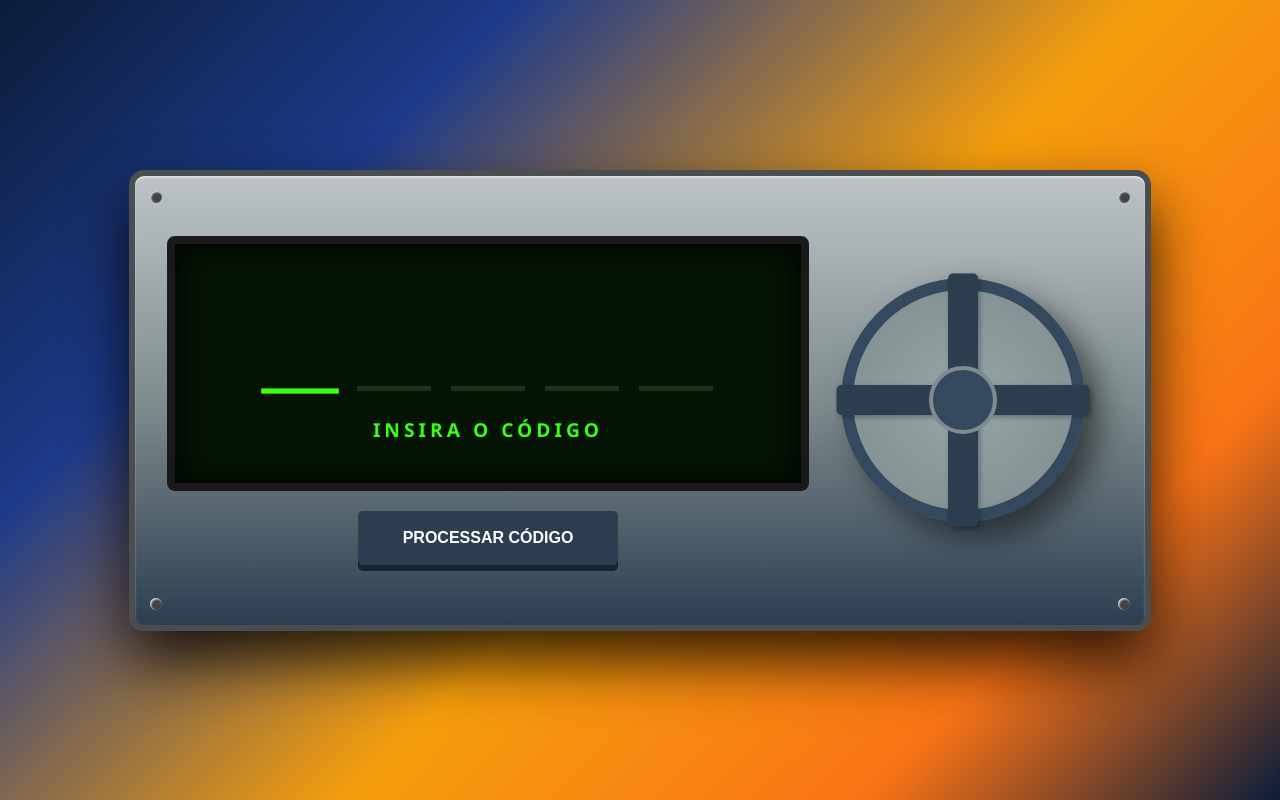
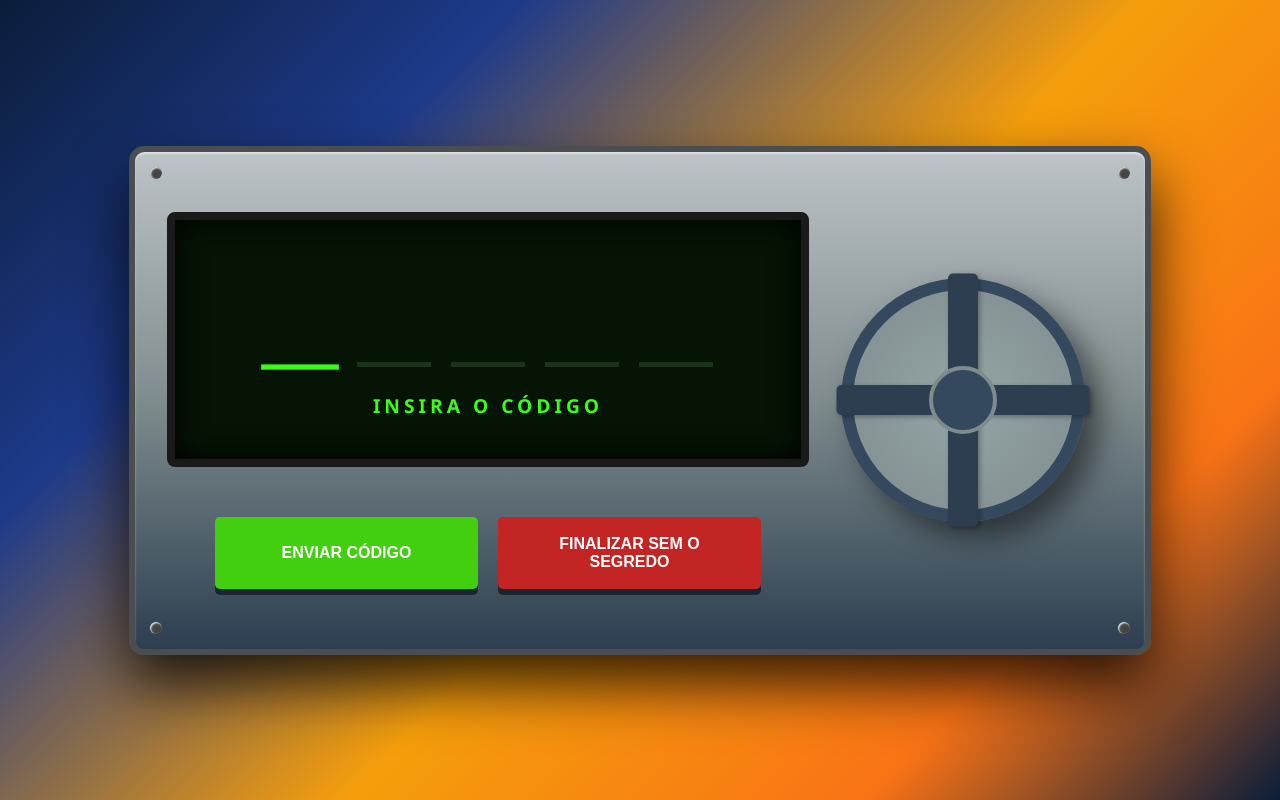
Before and after one commit to Augusto2025/Desafio-Game-Semana-S, a Django app: page /desbloquear-cofre/ in a window 1280 px wide. Run offline with Django 5.2, Linux system fonts and the light colour scheme.

Commit message:
"Adicionando os botões finais no cofre"

```diff
--- a/quiz/static/style/stylesCofre.css
+++ b/quiz/static/style/stylesCofre.css
@@ -192,7 +192,7 @@ body {
 
 .btn-abrir {
   margin-top: 20px;
-  background: #2c3e50;
+  background: #42cf0f;
   color: white;
   border: none;
   padding: 18px 45px;
@@ -204,7 +204,24 @@ body {
   box-shadow: 0 6px #1a252f;
   transition: 0.2s;
 }
-.btn-abrir:hover {
+.btn-sair {
+  margin-top: 20px;
+  background: #c32424;
+  color: white;
+  border: none;
+  padding: 18px 45px;
+  border-radius: 5px;
+  cursor: pointer;
+  font-size: 1rem;
+  font-weight: bold;
+  text-transform: uppercase;
+  box-shadow: 0 6px #1a252f;
+  transition: 0.2s;
+}
+.btn-abrir, .btn-sair {
+  width: 50%;
+}
+.btn-abrir:hover, .btn-sair:hover {
   background: #34495e;
 }
 .btn-abrir:active {
--- a/quiz/templates/cofre.html
+++ b/quiz/templates/cofre.html
@@ -25,7 +25,10 @@
                 <div id="msg" class="status-msg">Insira o Código</div>
             </div>
 
-            <button onclick="verificar()" class="btn-abrir">Processar Código</button>
+            <div style="display: flex; gap: 20px; margin-top: 30px;">
+                <button onclick="verificar()" class="btn-abrir">Enviar Código</button>
+                <button onclick="window.location.href='{% url 'ranking' %}'" class="btn-sair">Finalizar sem o Segredo</button>
+            </div>
         </div>
 
         <div class="engrenagem-container">
--- a/quiz/templates/desafio.html
+++ b/quiz/templates/desafio.html
@@ -188,7 +188,9 @@
             { q: "O que faz a função 'txt.extrair_subtexto(c, 0, 1)'?", a: ["Apaga o texto", "Pega a primeira letra", "Inverte o texto", "Pega a última letra"], c: "Pega a primeira letra" }
         ];
 
-        let perguntas = banco.sort(() => Math.random() - 0.5).slice(0, 5);
+        let opcoes = [bancoFacil, bancoMedio, bancoDificil];
+
+        let perguntas = opcoes[2].sort(() => Math.random() - 0.5).slice(0, 5);
         let indice = 0, acertos = 0, inicio = Date.now();
         let timerRodando = true;
         let tempoFinalSalvo = 0;
--- a/quiz/templates/premio.html
+++ b/quiz/templates/premio.html
@@ -5,7 +5,7 @@
     <meta charset="UTF-8">
     <meta name="viewport" content="width=device-width, initial-scale=1.0">
     <title>Cofre Aberto - Missão Cumprida!</title>
-    <link rel="stylesheet" href="{% static 'style.css' %}">
+    <link rel="stylesheet" href="{% static 'style/style.css' %}">
     <style>
         /* Estilos específicos para a tela de conclusão */
         body {
@@ -68,7 +68,7 @@
             <div class="painel-sucesso">
                 <h1>🏆 VITÓRIA!</h1>
                 <div class="icon-sucesso">QR code</div>
-                <p>Parabéns, Desafiante! Você provou seu conhecimento em Portugol e conseguiu descriptografar o segredo do K0da.</p>
+                <p>Parabéns, Desafiante! Você provou seu conhecimento em Portugol e conseguiu descriptografar o segredo do Cofre.</p>
 
                 <a href="{% url 'ranking' %}" class="btn btn-blue">Ver Ranking Final</a>
             </div>
```
